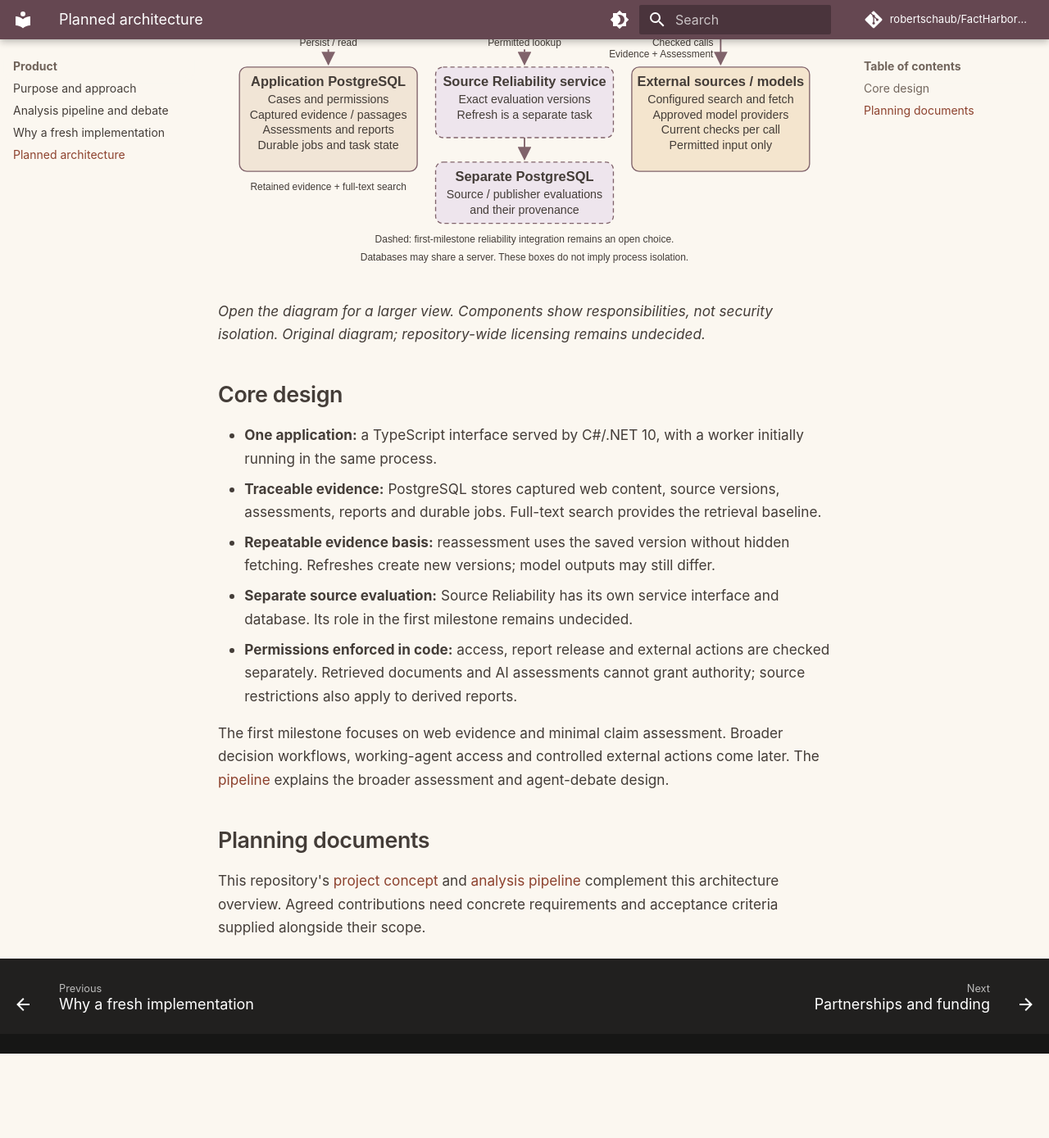
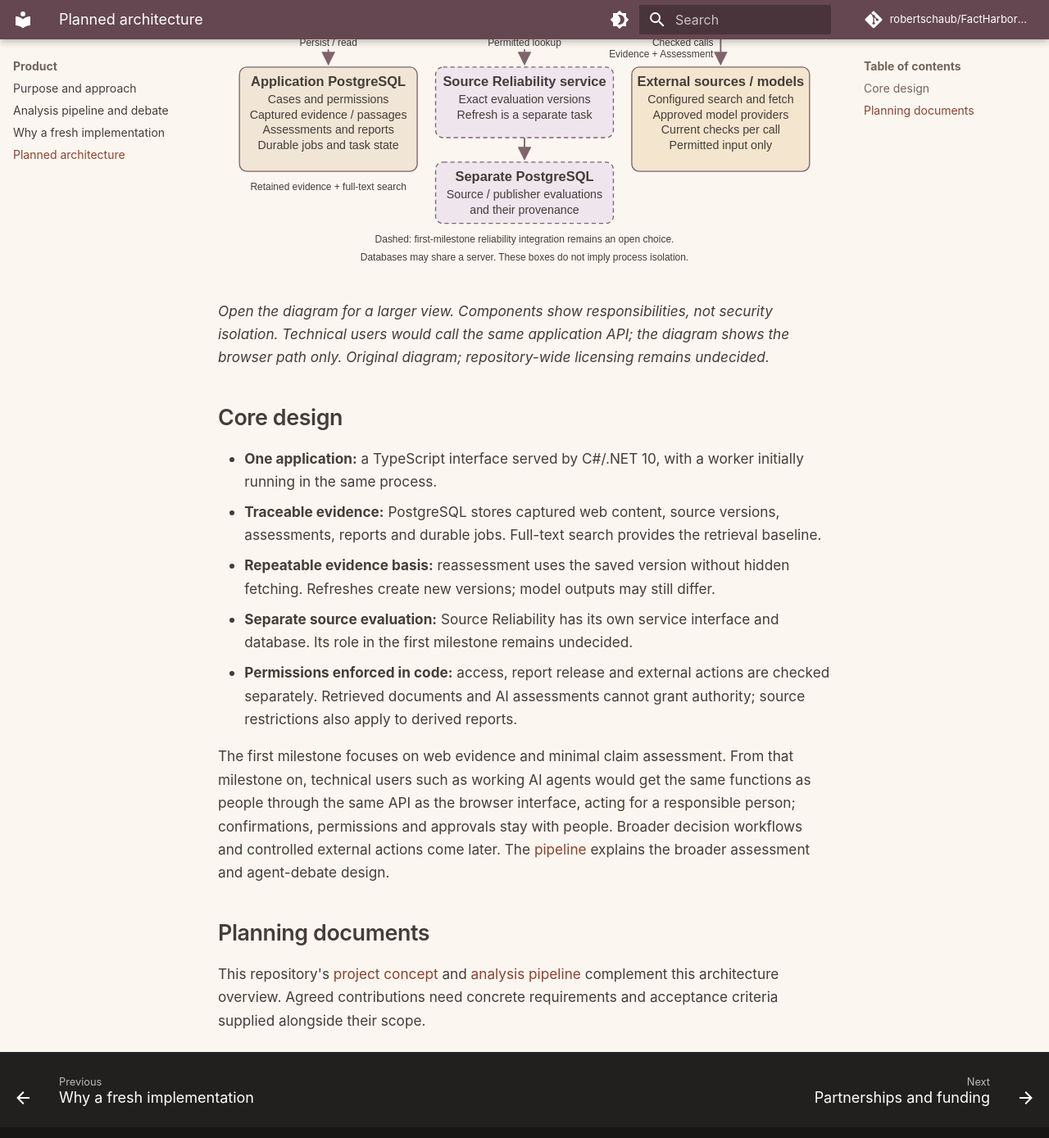
Before and after one commit to robertschaub/FactHarborDSS, an MkDocs documentation site: the page built from docs/Architecture.md, in a window 1280 px wide and 1400 px high, scrolled down 801 px. Shown: the top 1389 px of the window at 82% size. Built offline with MkDocs 1.6.1 and Material for MkDocs 9.7.7, drawn with Linux system fonts in a browser that asks for light colours; comment, search, counter and statistics services are not loaded; before the commit the page ends 2087 px from its top, so only the background shows below that.

Commit message:
docs: describe API access for technical users from the first milestone
From the first milestone on, technical users such as working AI agents
would get the same functions as people through the same API as the
browser interface, acting for a responsible person. Confirmations,
permissions and approvals stay with people; action integration remains
later scope.

Update the home page, the architecture page and its diagram caption,
and the Charter and EGA page.

Co-Authored-By: Claude Opus 5.5 <noreply@anthropic.com>

```diff
--- a/docs/Architecture.md
+++ b/docs/Architecture.md
@@ -4,7 +4,7 @@ FactHarborDSS is in planning. The diagram shows the selected design, not an impl
 
 [![Planned architecture: TypeScript browser, modular .NET application and worker, PostgreSQL evidence store, separate Source Reliability service, and checked external calls](assets/system-architecture.svg)](assets/system-architecture.svg)
 
-*Open the diagram for a larger view. Components show responsibilities, not security isolation. Original diagram; repository-wide licensing remains undecided.*
+*Open the diagram for a larger view. Components show responsibilities, not security isolation. Technical users would call the same application API; the diagram shows the browser path only. Original diagram; repository-wide licensing remains undecided.*
 
 ## Core design
 
@@ -14,7 +14,7 @@ FactHarborDSS is in planning. The diagram shows the selected design, not an impl
 - **Separate source evaluation:** Source Reliability has its own service interface and database. Its role in the first milestone remains undecided.
 - **Permissions enforced in code:** access, report release and external actions are checked separately. Retrieved documents and AI assessments cannot grant authority; source restrictions also apply to derived reports.
 
-The first milestone focuses on web evidence and minimal claim assessment. Broader decision workflows, working-agent access and controlled external actions come later. The [pipeline](Pipeline.md) explains the broader assessment and agent-debate design.
+The first milestone focuses on web evidence and minimal claim assessment. From that milestone on, technical users such as working AI agents would get the same functions as people through the same API as the browser interface, acting for a responsible person; confirmations, permissions and approvals stay with people. Broader decision workflows and controlled external actions come later. The [pipeline](Pipeline.md) explains the broader assessment and agent-debate design.
 
 ## Planning documents
 
```
Also changed, not shown: docs/Charter-and-EGA.md (+1 -1 lines), docs/index.md (+1 -1 lines).
